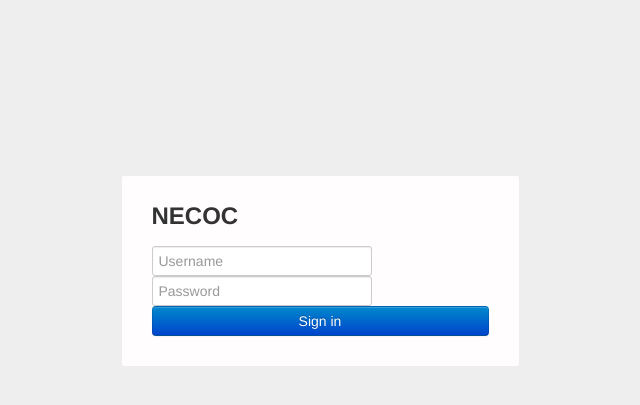
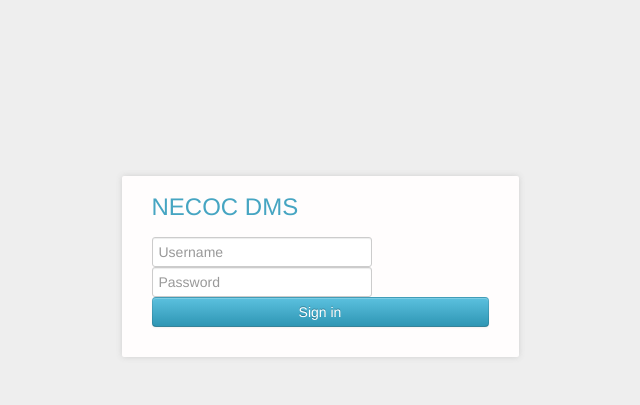
Before and after one commit to unicefuganda/necoc, a Django app: page /login/ in a window 1280 px wide. Shown: the top 405 px of the page, without its empty margins (320-960 px from the left). Run offline with Django 3.2, Linux system fonts and the light colour scheme; parts of the project's set-up code (start-up, migrations or seed data) failed here and were passed over; some libraries are stand-ins or nearby versions.

Commit message:
Styling login page

```diff
--- a/dms/client/app/css/app.css
+++ b/dms/client/app/css/app.css
@@ -581,5 +581,17 @@ div[class*="-aggregate-marker-icon"] div {
 #login-form-container {
     margin: 15% auto 0;
     width: 337px;
-    padding: 10px 30px;
+    padding: 1px 30px 10px;
 }
+
+#login-welcome h3 {
+    color: #46A5C2;
+    font-weight: 300;
+}
+
+.shadows {
+    box-shadow: 0 0 6px #D0D0D0;
+    -webkit-box-shadow: 0 0 6px #D0D0D0;
+    -moz-box-shadow: 0 0 6px #D0D0D0;
+    -o-box-shadow: 0 0 6px #D0D0D0;
+}
--- a/dms/templates/login.html
+++ b/dms/templates/login.html
@@ -2,13 +2,13 @@
 
 {% block body %}
 <div class="container">
-    <div id="login-form-container" class="c-well">
+    <div id="login-form-container" class="c-well shadows">
         <form class="form-horizontal login-form" role="form" method="post"
               action="/login/">
 
             <div class="form-group">
                 <div id="login-welcome" class="text-center">
-                    <h3>NECOC</h3>
+                    <h3>NECOC DMS</h3>
                 </div>
             </div>
             {% if form.non_field_errors %}
@@ -39,7 +39,7 @@
             </div>
 
             <div class="form-group">
-                <button id="btn-login" type="submit" value="submit" class="btn btn-primary btn-block">Sign in</button>
+                <button id="btn-login" type="submit" value="submit" class="btn btn-info btn-block">Sign in</button>
             </div>
         </form>
     </div>
```
